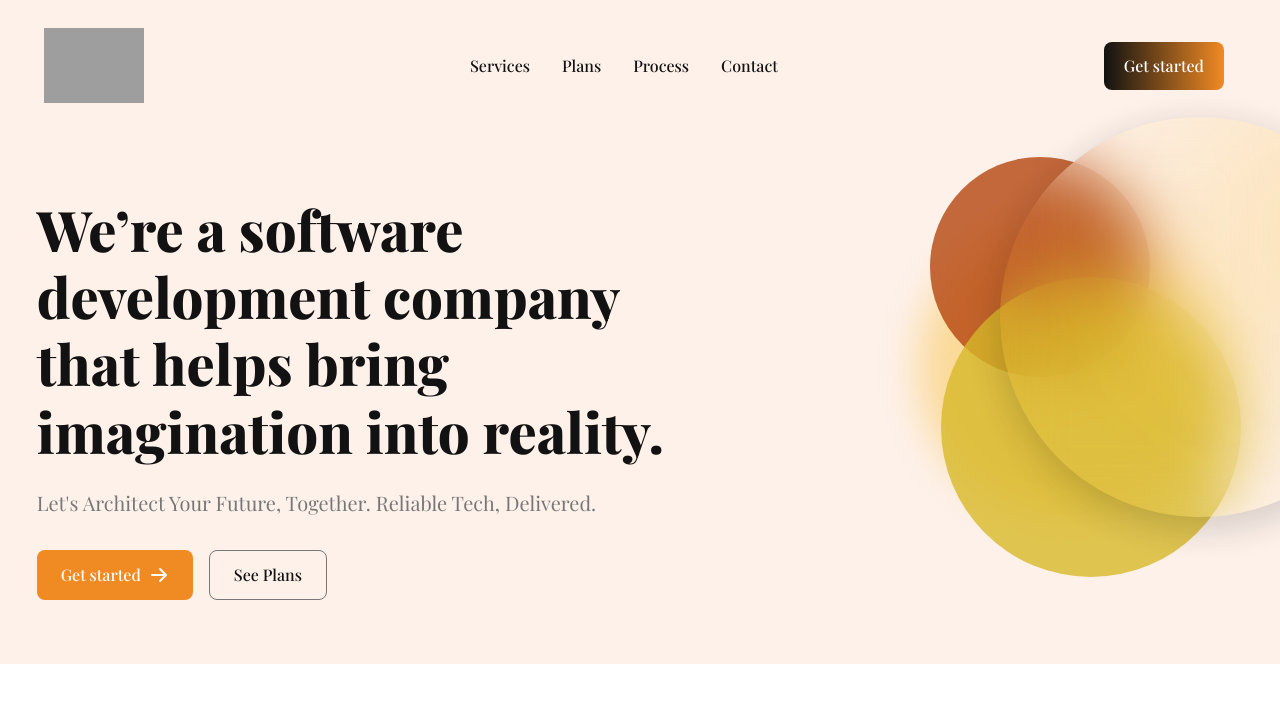
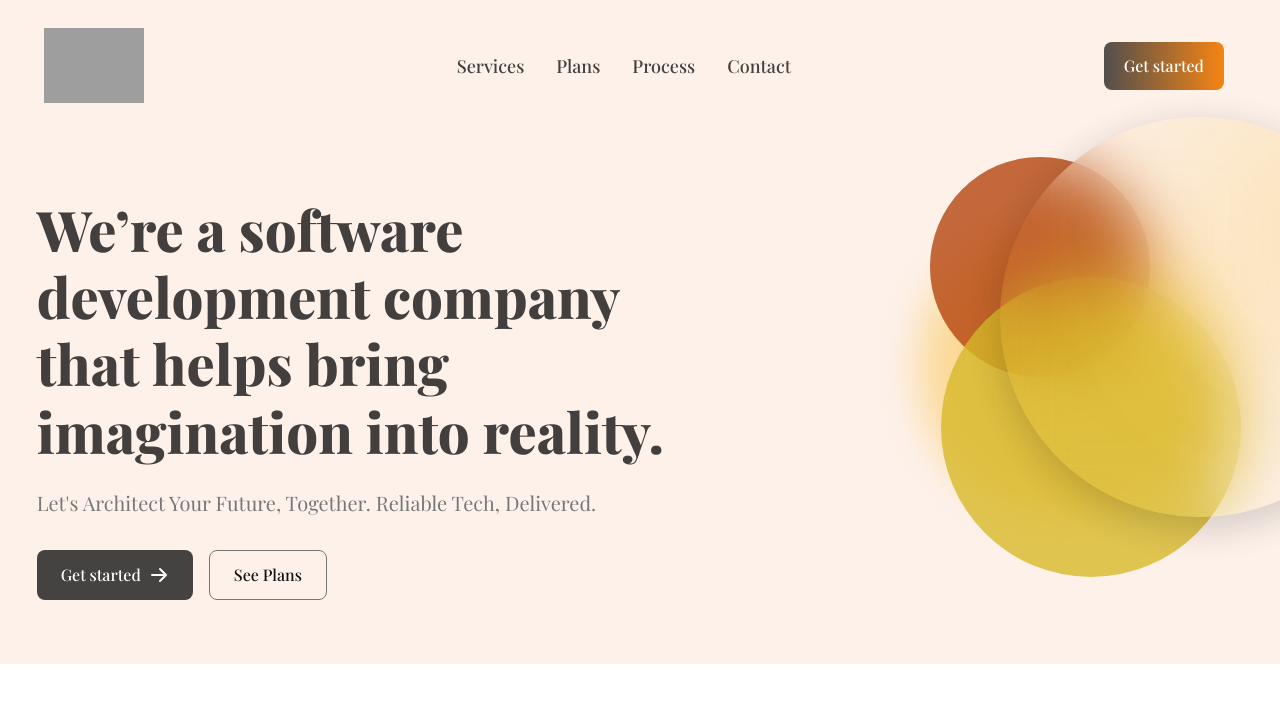
Before and after one commit to itsSemiColon/Website, a React (Vite) app: page / in a window 1280 px wide. Shown: the top 702 px of the page. Built offline with nearby package versions, Linux system fonts and the light colour scheme; grey boxes are pictures that could not be loaded; a web font is replaced by a local one.

Commit message:
header section added

```diff
--- a/src/assets/styles/_variables.scss
+++ b/src/assets/styles/_variables.scss
@@ -24,6 +24,8 @@
   $color-deep-accent: #B6460F; // Darker red accent
   $color-golden: #D9BA2A;    // Golden circle
   $color-heading: #121212;   // Heading color (almost black)
+  $color-heading-light: #121212cb;   // Heading color (almost black)
+  $color-button: #121212c6;    // Button color (same as primary)
   $color-text: #777777;      // Paragraph text
   $color-background: #fdf1ea; // Light background
 
--- a/src/components/header.tsx
+++ b/src/components/header.tsx
@@ -71,7 +71,7 @@ const Header = () => {
             } w-full lg:flex lg:w-auto lg:order-1`}
             id="mobile-menu"
           >
-            <ul className={`${styles.navItems} flex flex-col mt-4 font-medium lg:flex-row lg:space-x-8 lg:mt-0`}>
+            <ul className={`${styles.navItems} flex flex-col mt-4 text-lg font-medium lg:flex-row lg:space-x-8 lg:mt-0`}>
               <li>
                 <a href="#services" className="block py-2 pr-4 pl-3 rounded lg:bg-transparent lg:p-0">
                   Services
--- a/src/components/styles/header.module.scss
+++ b/src/components/styles/header.module.scss
@@ -7,7 +7,7 @@ nav {
   box-shadow: 0 2px 4px rgba(0, 0, 0, 0.1);
 
   .navItems {
-    color: var.$color-heading;;
+    color: var.$color-heading-light;
 
     li a {
       transition: color 0.3s ease, background-color 0.3s ease;
@@ -28,7 +28,7 @@ nav {
     align-items: center;
     justify-content: center;
     padding: 0.75rem 1.25rem;
-    background-image: linear-gradient(90deg, #121212 0%, #F08A23 100%);
+    background-image: linear-gradient(90deg, #121212ba 0%, #f58413 100%);
     color: white;
     font-weight: 500;
     border-radius: 0.5rem;
@@ -36,6 +36,7 @@ nav {
     z-index: 4;
     &:hover {
       background-color: var.$color-accent;
+      cursor: pointer;
     }
 
     svg {
--- a/src/components/styles/hero.module.scss
+++ b/src/components/styles/hero.module.scss
@@ -40,7 +40,7 @@
   font-weight: 800;
   line-height: 1.2;
   max-width: 40rem;
-  color: var.$color-heading;
+  color: var.$color-heading-light;
   margin: 0 auto;
 
   @media (min-width: 768px) {
@@ -89,7 +89,7 @@
   align-items: center;
   justify-content: center;
   padding: 0.75rem 1.5rem;
-  background-color: #F08A23;
+  background-color: var.$color-button;
   color: white;
   font-weight: 500;
   border-radius: 0.5rem;
```
